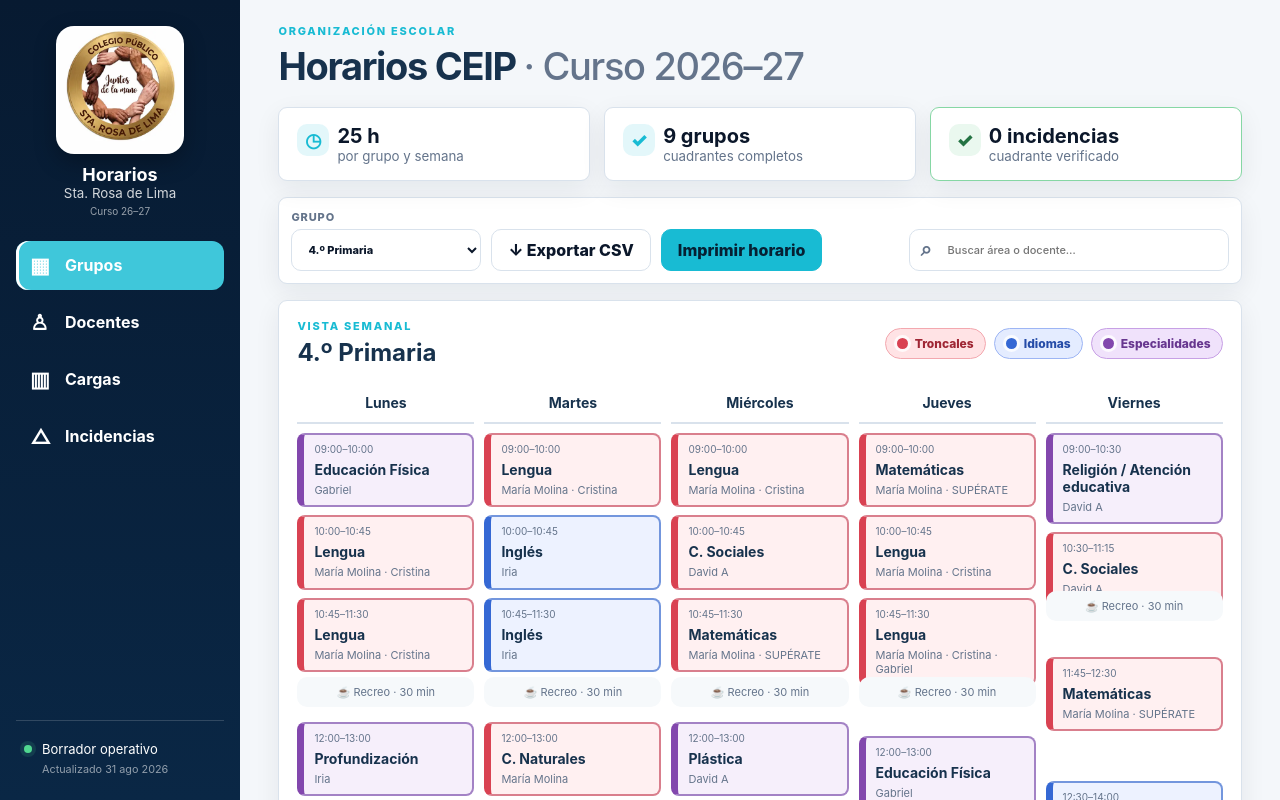
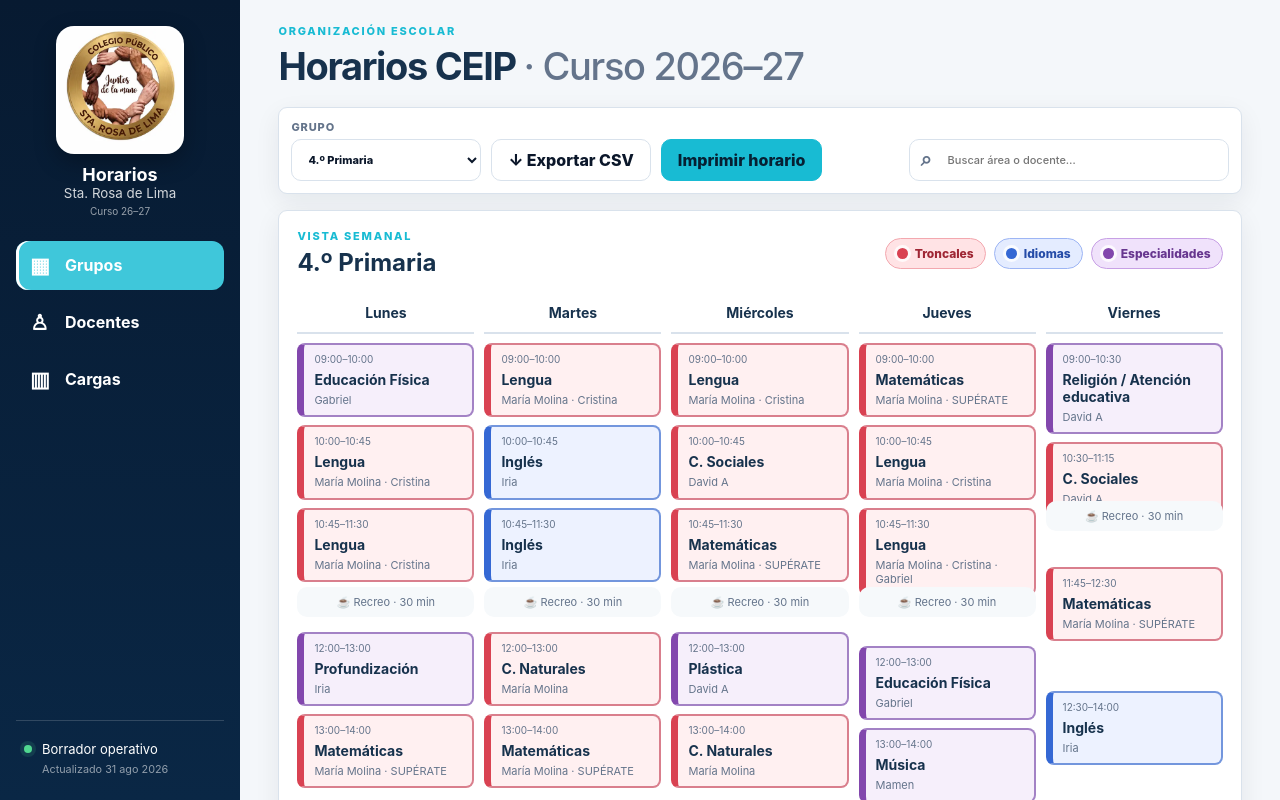
Before and after one commit to IEPENetwork/horarios-ceip-2026-27-public, a React (Vite) app: page / in a window 1280 px wide. Shown: the top 800 px of the page. Built offline with nearby package versions, Linux system fonts and the light colour scheme.

Commit message:
style: eliminar resumen e incidencias del panel

```diff
--- a/app/page.tsx
+++ b/app/page.tsx
@@ -141,7 +141,7 @@ export default function Home() {
   return <main className="app theme-compact">
     <aside className="sidebar" aria-label="Navegación principal">
       <div className="mark"><img src="./logo-srl-v4.webp" alt="Colegio Público Santa Rosa de Lima"/><div><b>Horarios</b><small>Sta. Rosa de Lima</small><em>Curso 26–27</em></div></div>
-      <nav>{navButton("groups","Grupos","▦",tab,setTab)}{navButton("teachers","Docentes","♙",tab,setTab)}{navButton("loads","Cargas","▥",tab,setTab)}{navButton("issues","Incidencias","△",tab,setTab)}</nav>
+      <nav>{navButton("groups","Grupos","▦",tab,setTab)}{navButton("teachers","Docentes","♙",tab,setTab)}{navButton("loads","Cargas","▥",tab,setTab)}</nav>
       <div className="sidebar-note"><span className="status-dot"/>Borrador operativo<small>Actualizado 31 ago 2026</small></div>
     </aside>
     <section className="shell">
@@ -149,13 +149,7 @@ export default function Home() {
         <div className="topbar-brand"><img className="mobile-school-logo" src="./logo-srl-v4.webp" alt="Colegio Público Santa Rosa de Lima"/><div><p className="eyebrow">Organización escolar</p><h1>Horarios CEIP <span>· Curso 2026–27</span></h1></div></div>
       </header>
 
-      <div className="mobile-nav">{navButton("groups","Grupos","▦",tab,setTab)}{navButton("teachers","Docentes","♙",tab,setTab)}{navButton("loads","Cargas","▥",tab,setTab)}{navButton("issues","Incidencias","△",tab,setTab)}</div>
-
-      <div className="metrics">
-        <div><span className="metric-icon">◷</span><strong>25 h</strong><small>por grupo y semana</small></div>
-        <div><span className="metric-icon">✓</span><strong>9 grupos</strong><small>cuadrantes completos</small></div>
-        <button className="issue-metric resolved" onClick={()=>setTab("issues")}><span>✓</span><strong>0 incidencias</strong><small>cuadrante verificado</small></button>
-      </div>
+      <div className="mobile-nav">{navButton("groups","Grupos","▦",tab,setTab)}{navButton("teachers","Docentes","♙",tab,setTab)}{navButton("loads","Cargas","▥",tab,setTab)}</div>
 
       {tab==="groups" && <>
         <Toolbar query={query} setQuery={setQuery}>
```
